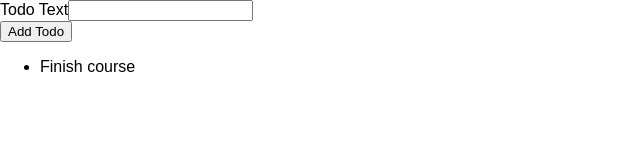
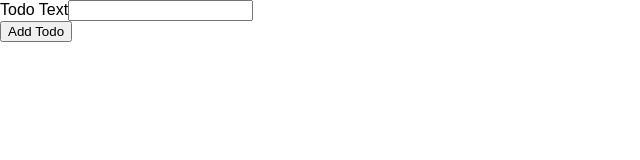
Before and after one commit to leila100/first-typescript-app, a React (Create React App) app: page / in a window 1280 px wide. Shown: the top 160 px of the page, without its empty margins (0-640 px from the left). Built offline with nearby package versions, Linux system fonts and the light colour scheme.

Commit message:
Create a Todo interface and use it in App

```diff
--- a/src/App.tsx
+++ b/src/App.tsx
@@ -2,13 +2,13 @@ import React, { useState } from "react";
 
 import TodoList from "./components/TodoList";
 import NewTodo from "./components/NewTodo";
+import { Todo } from "./todo.model";
 
 const App: React.FC = () => {
-  // const todos = [{ id: "td1", text: "Finish course" }];
-  const [todos, setTodos] = useState([{ id: "td1", text: "Finish course" }]);
+  const [todos, setTodos] = useState<Todo[]>([]);
 
   const addTodoHandler = (todo: string) => {
-    const newTodo = { id: "td2", text: todo };
+    const newTodo = { id: Math.random().toString(), text: todo };
     const newTodos = [...todos, newTodo];
     setTodos(newTodos);
   };
--- /dev/null
+++ b/src/todo.model.ts
@@ -0,0 +1,4 @@
+export interface Todo {
+  id: string;
+  text: string;
+}
```
